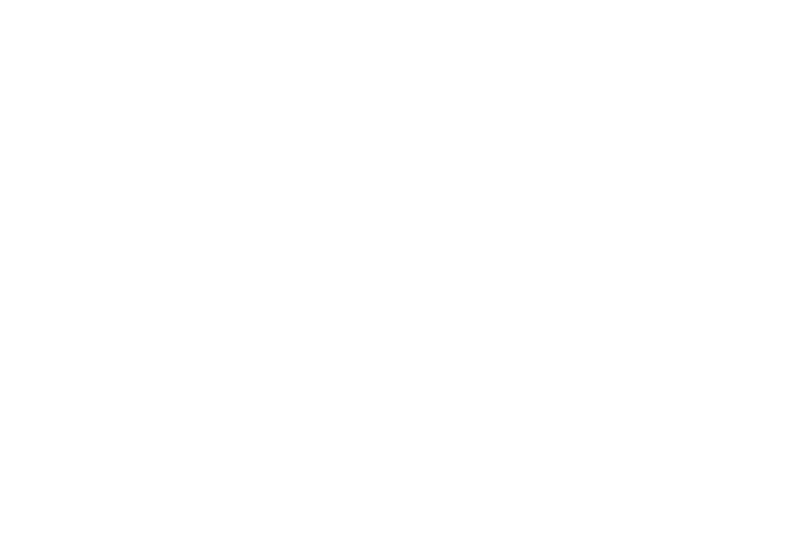
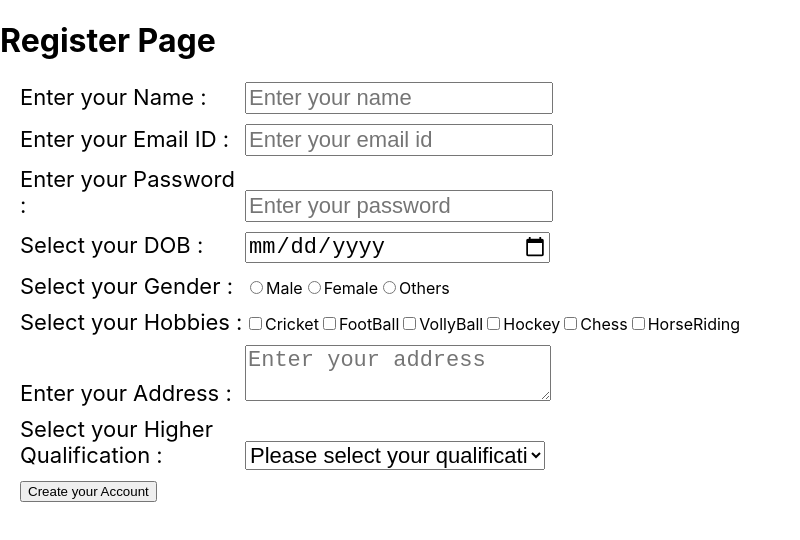
Before and after one commit to karthickvkumar/vcentry23, a React (Create React App) app in the folder learning-react/: page /register in a window 1280 px wide. Before the commit this address had no page. Shown: the top 540 px of the page, without its empty margins (0-800 px from the left). Built offline with nearby package versions, Linux system fonts and the light colour scheme.

Commit message:
register form

```diff
--- a/learning-react/src/App.js
+++ b/learning-react/src/App.js
@@ -8,6 +8,7 @@
 import InboxPage from "./pages/inbox";
 import SentPage from "./pages/sent";
 import TrashPage from "./pages/trash";
+import RegisterPage from "./pages/resiger";
 
 import "./styles/ui-styles.css"
 
@@ -23,6 +24,7 @@
           <Route path="sent" element={<SentPage></SentPage>}></Route>
           <Route path="trash" element={<TrashPage></TrashPage>}></Route>
         </Route>
+        <Route path="register" element={<RegisterPage></RegisterPage>}></Route>
       </Routes>
     </BrowserRouter>
   );
--- a/learning-react/src/pages/home.js
+++ b/learning-react/src/pages/home.js
@@ -9,7 +9,9 @@
       <br></br>
       <NavLink to="/about-us">About Me!!</NavLink>
       <br></br>
-      <NavLink to="/mail">Go to Mail Box</NavLink>
+      <NavLink to="/mail/inbox">Go to Mail Box</NavLink>
+      <br></br>
+      <NavLink to="/register">Signup for free Registration</NavLink>
     </div>
   )
 }
--- a/learning-react/src/pages/mail.js
+++ b/learning-react/src/pages/mail.js
@@ -4,7 +4,9 @@
 const MailPage = () => {
   return(
     <div className="container">
-     <div className="header"></div>
+     <div className="header">
+      <NavLink to="/">back</NavLink>
+     </div>
      <div className="main-content">
       <div className="sidebar">
         <NavLink to="/mail/inbox">Inbox Page</NavLink>
--- /dev/null
+++ b/learning-react/src/pages/resiger.js
@@ -0,0 +1,80 @@
+import React, {useState} from "react";
+
+const RegisterPage = () => {
+
+  let [registerForm, setRegisterForm] = useState({
+    userName : "",
+    emailId : "",
+    password : "",
+    dateOfBirth : "",
+    gender: "",
+    hobbies: "",
+    address: "",
+    qualification: ""
+  });
+
+  const submitRegister = () => {
+    console.log(registerForm);
+  }
+
+  const handleFormInput = (event) => {
+    setRegisterForm({...registerForm, [event.target.name] : event.target.value});
+  }
+
+  return(
+    <div>
+      <h1>Register Page</h1>
+      <div className="space">
+        <label className="register-lable">Enter your Name :</label>
+        <input type="text" placeholder="Enter your name" className="register-input" onChange={handleFormInput} name="userName"/>
+      </div>
+      <div className="space">
+        <label className="register-lable">Enter your Email ID :</label>
+        <input type="text" placeholder="Enter your email id" className="register-input" onChange={handleFormInput} name="emailId"/>
+      </div>
+      <div className="space">
+        <label className="register-lable">Enter your Password :</label>
+        <input type="password" placeholder="Enter your password" className="register-input" onChange={handleFormInput} name="password"/>
+      </div>
+      <div className="space">
+        <label className="register-lable">Select your DOB :</label>
+        <input type="date" className="register-input" onChange={handleFormInput} name="dateOfBirth"/>
+      </div>
+      <div className="space">
+        <label className="register-lable">Select your Gender :</label>
+        <input type="radio" name="gender" onChange={handleFormInput} value="Male"/>Male
+        <input type="radio" name="gender" onChange={handleFormInput} value="Female"/>Female
+        <input type="radio" name="gender" onChange={handleFormInput} value="Others"/>Others
+      </div>
+      <div className="space">
+        <label className="register-lable">Select your Hobbies :</label>
+        <input type="checkbox" onChange={handleFormInput} value="Cricket" name="hobbies"/>Cricket
+        <input type="checkbox" onChange={handleFormInput} value="FootBall" name="hobbies"/>FootBall
+        <input type="checkbox" onChange={handleFormInput} value="VollyBall" name="hobbies"/>VollyBall
+        <input type="checkbox" onChange={handleFormInput} value="Hockey" name="hobbies"/>Hockey
+        <input type="checkbox" onChange={handleFormInput} value="Chess" name="hobbies"/>Chess
+        <input type="checkbox" onChange={handleFormInput} value="HorseRiding" name="hobbies"/>HorseRiding
+      </div>
+      <div className="space">
+        <label className="register-lable">Enter your Address :</label>
+        <textarea placeholder="Enter your address" className="register-input" onChange={handleFormInput} name="address"></textarea>
+      </div>
+      <div className="space">
+        <label className="register-lable">Select your Higher Qualification :</label>
+        <select className="register-input" defaultValue={""} onChange={handleFormInput} name="qualification">
+          <option disabled value="">Please select your qualification</option>
+          <option>Under Graduagate</option>
+          <option>Post Graduagate</option>
+          <option>Engineering Degree</option>
+          <option>Diploma Degree</option>
+          <option>Masters Degree</option>
+        </select>
+      </div>
+      <div className="space">
+        <button onClick={() => submitRegister()}>Create your Account</button>
+      </div>
+    </div>
+  )
+}
+
+export default RegisterPage;
--- a/learning-react/src/styles/ui-styles.css
+++ b/learning-react/src/styles/ui-styles.css
@@ -4,8 +4,9 @@
 }
 
 .space{
-  margin-top: 5px;
-  margin-bottom: 5px;
+  margin-top: 10px;
+  margin-bottom: 10px;
+  margin-left: 20px;
 }
 
 .password-icon{
@@ -40,3 +41,14 @@
   width: 80%;
   border: 3px solid blueviolet;
 }
+
+.register-lable{
+  width: 225px;
+  display: inline-block;
+  font-size: 22px;
+}
+
+.register-input{
+  font-size: 22px;
+  width: 300px;
+}
```
